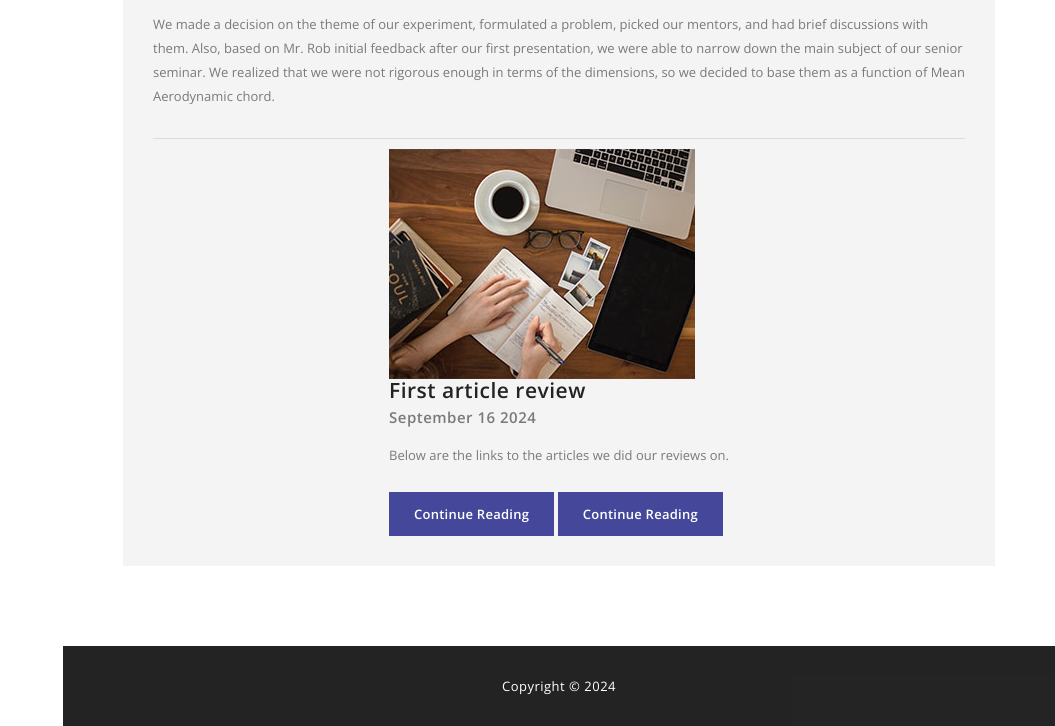
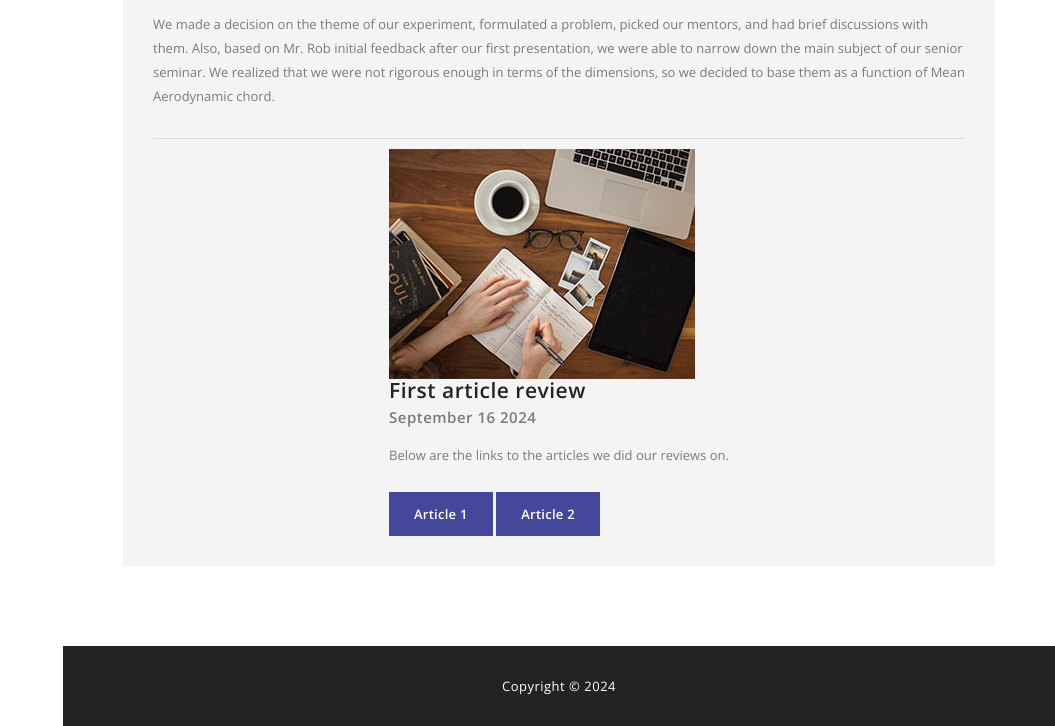
Before and after one commit to aero-senior24/aerosenior_seminar24, a plain HTML site: page index.html in a window 1280 px wide. Shown: the part 4406-5132 px from the top of the page, without its empty margins (225-1280 px from the left). Drawn offline with nearby package versions, Linux system fonts and the light colour scheme.

Commit message:
Update index.html

```diff
--- a/index.html
+++ b/index.html
@@ -396,8 +396,9 @@ https://templatemo.com/tm-518-sentra
 							<p>Below are the links to the articles we did our reviews on.</p>
 
                                                     <div class="accent-button button">
-                                                        <a href="#contact">Continue reading</a>
-							<a href="#contact">Continue reading</a>
+                                                        <a href="https://www.jafmonline.net/article_2172.html">Article 1</a>
+							<a href="https://www.cambridge.org/core/journals/journal-of-fluid-mechanics/article/boundary-layer-transition-due-to-distributed-roughness-effect-of-roughness-spacing/949313A4248D97BCD4EC0400A123F266">
+							Article 2</a>
                                                     </div>
                                                 </div>
                                             </div>
@@ -429,8 +430,8 @@ https://templatemo.com/tm-518-sentra
                                                     <p>Below are the links to the articles we did our reviews on.</p>
 
                                                     <div class="accent-button button">
-                                                        <a href="#contact">Continue Reading</a>
-							<a href="#contact">Continue reading</a>
+                                                        <a href="https://arc.aiaa.org/doi/10.2514/1.C035445">Article 1</a>
+							<a href="https://www.tandfonline.com/doi/full/10.1080/14685248.2017.1319951">Article 2</a>
                                                     </div>
                                                 </div>
                                             </div>
@@ -483,7 +484,8 @@ https://templatemo.com/tm-518-sentra
                                                 <div class="text-content">
                                                     <h4>Winter break</h4>
                                                     <p>Before next semester starts, we are going to model 3 different propellers on SolidWorks: propellers
-						    that have riblets that span over 25%, 50% and 75% of the propeller blade respectively.</p>
+						    that have riblets that span over 25%, 50% and 75% of the propeller blade respectively. Testing will take place the whole month on January along with the analysis.
+						    The code for the analysis will be provided to us. The whole month of February will be dedicated to the writting of our final report.</p>
                                                     <div class="accent-button button">
                                                         <a href="#contact">Continue Reading</a>
 							<a href="#contact">Continue reading</a>
```
